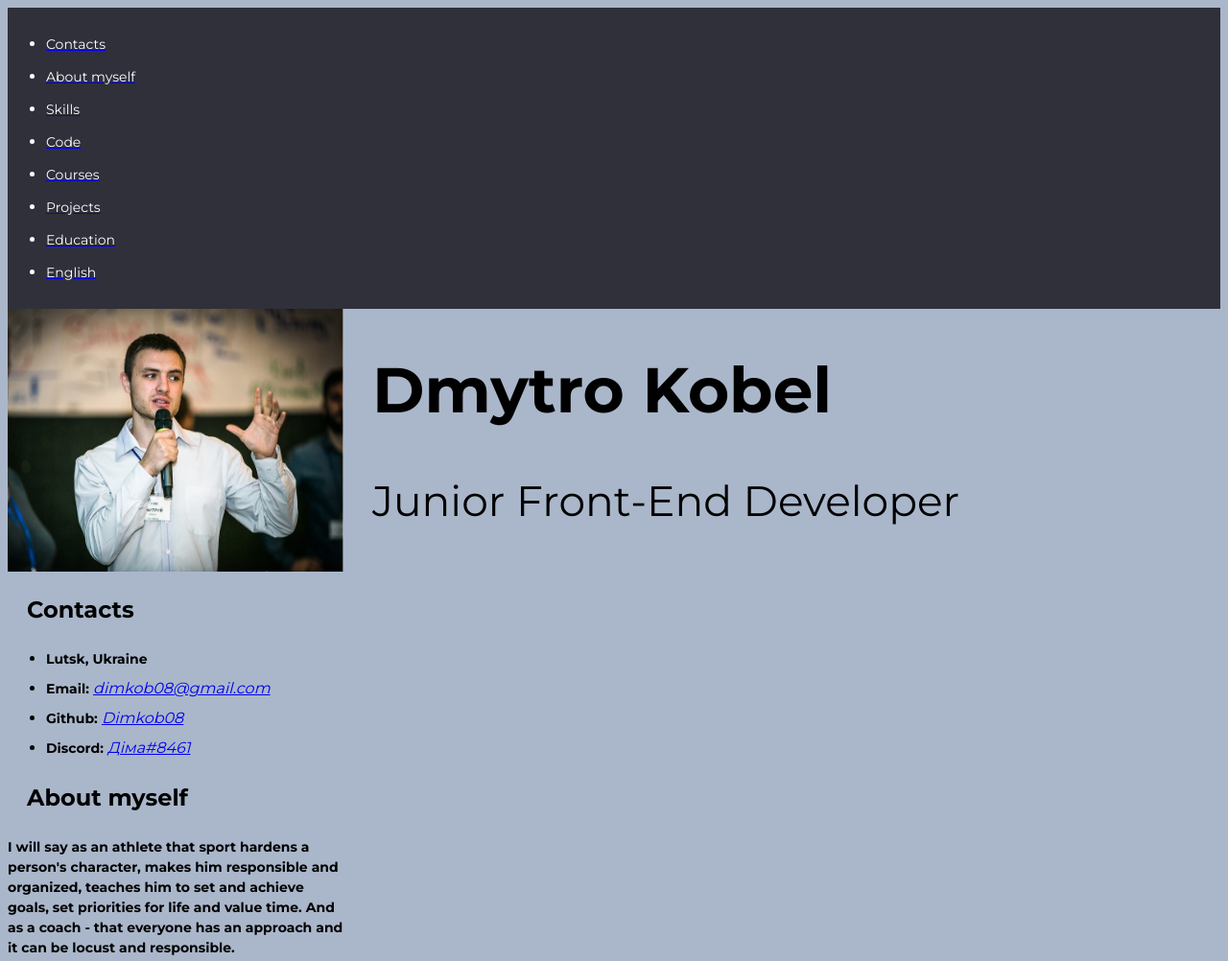
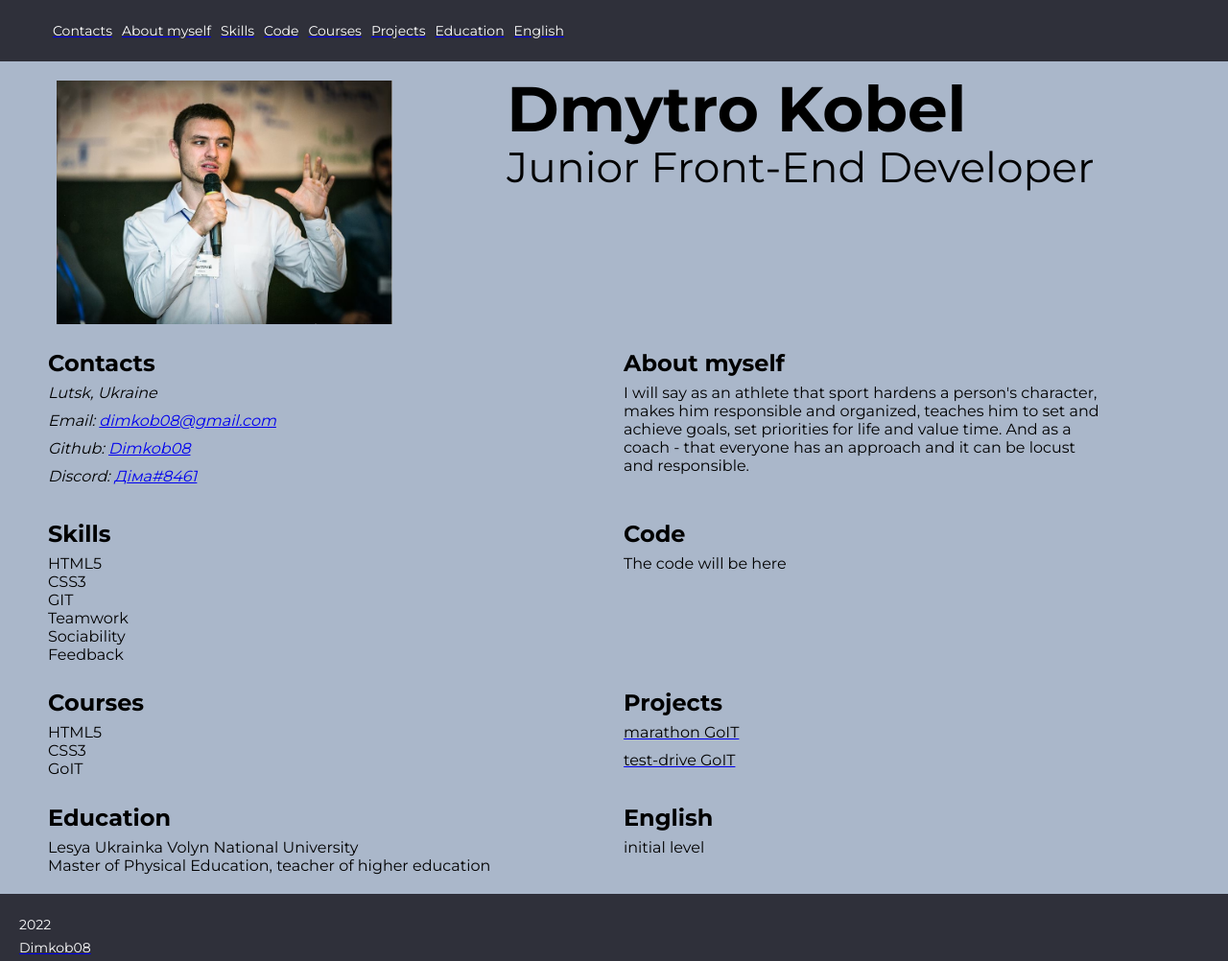
Before and after one commit to Dimkob08/rsschool-cv, a plain HTML site: page index.html in a window 1280 px wide. Shown: the top 1002 px of the page at 96% size. Drawn offline with Linux system fonts and the light colour scheme.

Commit message:
feat: fix HTML and CSS

```diff
--- a/index.html
+++ b/index.html
@@ -14,7 +14,7 @@
   <body>
     <header class="header">
       <nav class="head">
-        <ul>
+        <ul class="head-link">
           <li class="link"><a href="#contacts"><span class="link-name">Contacts</span></a></li>
           <li class="link"><a href="#about-myself"><span class="link-name">About myself</span></a></li>
           <li class="link"><a href="#skills"><span class="link-name">Skills</span></a></li>
@@ -36,7 +36,7 @@
         </div>
 
       </section>
-
+      <div class="block">
         <section id="contacts">
           <h2>Contacts</h2>
           <address>
@@ -56,7 +56,9 @@
           <h2>About myself</h2>
           <p class="text">I will say as an athlete that sport hardens a person's character, makes him responsible and organized, teaches him to set and achieve goals, set priorities for life and value time. And as a coach - that everyone has an approach and it can be locust and responsible.</p>
         </section>
+      </div>
 
+      <div class="block">
         <section id="skills">
           <h2>Skills</h2>
           <ul>
@@ -73,7 +75,8 @@
           <h2>Code</h2>
           <p>The code will be here </p>
         </section>
-
+      </div>
+      <div class="block">
         <section id="courses">
           <h2>Courses</h2>
           <ul>
@@ -90,7 +93,9 @@
             <li class="links"><a href="https://bandero-guss.netlify.app/"><span class="text">test-drive GoIT</span></a></li>
           </ul>
         </section>
+      </div>
 
+      <div class="block">
         <section id="education">
           <h2>Education</h2>
           <p class="text">Lesya Ukrainka Volyn National University</p>
@@ -101,13 +106,14 @@
           <h2>English</h2>
           <p class="text">initial level</p>
         </section>
+      </div>
 
     </main>
 
     <footer class="footer-bgr">
       <section class="footer">
           <p class="link-name">2022</p>
-          <a class="link" href="https://gist.github.com/Dimkob08"><span class="link-name">Dimkob08</span></a>
+          <a class="footer-link" href="https://gist.github.com/Dimkob08"><span class="link-name">Dimkob08</span></a>
       </section>
 
     </footer>
--- a/style.css
+++ b/style.css
@@ -1,32 +1,47 @@
-body {
+ *{
+    margin: 0;
+    padding: 0;
+}
 
-        justify-content: space-between;
+body{
     font-family: 'Montserrat', sans-serif;
     background-color: #aab7ca;
+    width: 100%;
 }
 
-.header{
-  padding: 10px 0;
-    background: #2F303A;
-    display: flex;
-        justify-content: space-between;
-}
-
-.head{
+header{
+    background-color: #2F303A;
+    width: 100%;
 
 }
 
+.head {
+    padding: 20px;
+}
+
+.head-link{
+    margin-left: 25px;
+    display: flex;
+    /* justify-content: space-around; */
+    /* padding-left: 20px;  */
+}
+
 .link{
-    margin-bottom: 10px;
-color: #FFFFFF;
+    color: #FFFFFF;
+    margin-left: 10px;
 }
+
+ul{
+list-style: none;
+}
+
 .links {
+
     margin-bottom: 10px;
     color: #000000;
 }
 
 .link-name{
-    margin-bottom: 10px;
     font-style: normal;
     font-weight: 400;
     font-size: 14px;
@@ -34,18 +49,42 @@ color: #FFFFFF;
     color: #fff;
 }
 
+main>.block {
+    display: flex;
+    /* justify-content: space-around; */
+    /* align-content: space-around; */
+}
+
 .about{
+    display: flex;
+    justify-content: space-around;
     font-weight: 500;
     font-size: 44px;
     line-height: 60px;
     color: black;
-    display: flex;
-    flex-direction: row;
     width: 1200px;
-    margin-bottom: 10px;
+    margin: 20px 0;
 }
 .name {
-    margin-left: 30px;
+    ;
+}
+
+#about-myself,
+#contacts,
+#skills,
+#code,
+#courses,
+#projects,
+#education,
+#english {
+    width: 500px;
+}
+
+.block {
+    /* display: flex; */
+    justify-content: space-around;
+    width: 1200px;
+    margin-bottom: 20px;
 }
 
 h2{
@@ -53,27 +92,26 @@ h2{
     font-weight: 700;
     font-size: 24px;
     line-height: 42px;
-    margin-left: 20px;
 }
 
 .text {
-    font-style: normal;
+    /* font-style: normal;
     font-weight: 700;
     font-size: 14px;
     line-height: 21px;
-    width: 350px;
+    width: 350px; */
     color: #000000;
-    margin-bottom: 10px;
 
 }
 
 
 
 .footer-bgr{
-        background: #2F303A;
+background-color: #2F303A;
+width: 100%;
 }
 
 .footer{
-    padding: 20px 20px;
+padding: 20px;
 
 }
```
Lines whose indentation alone changed are shown as unchanged.
